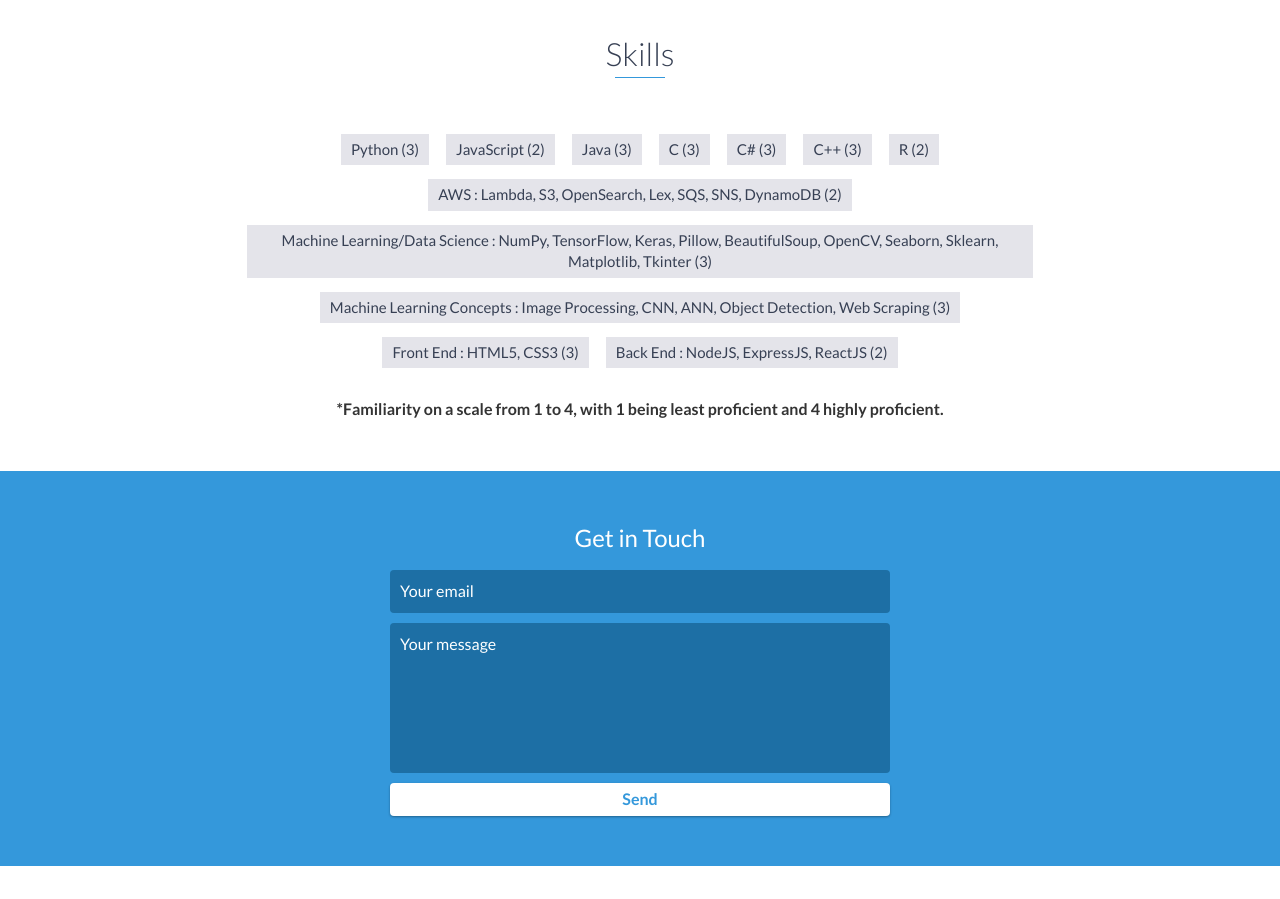
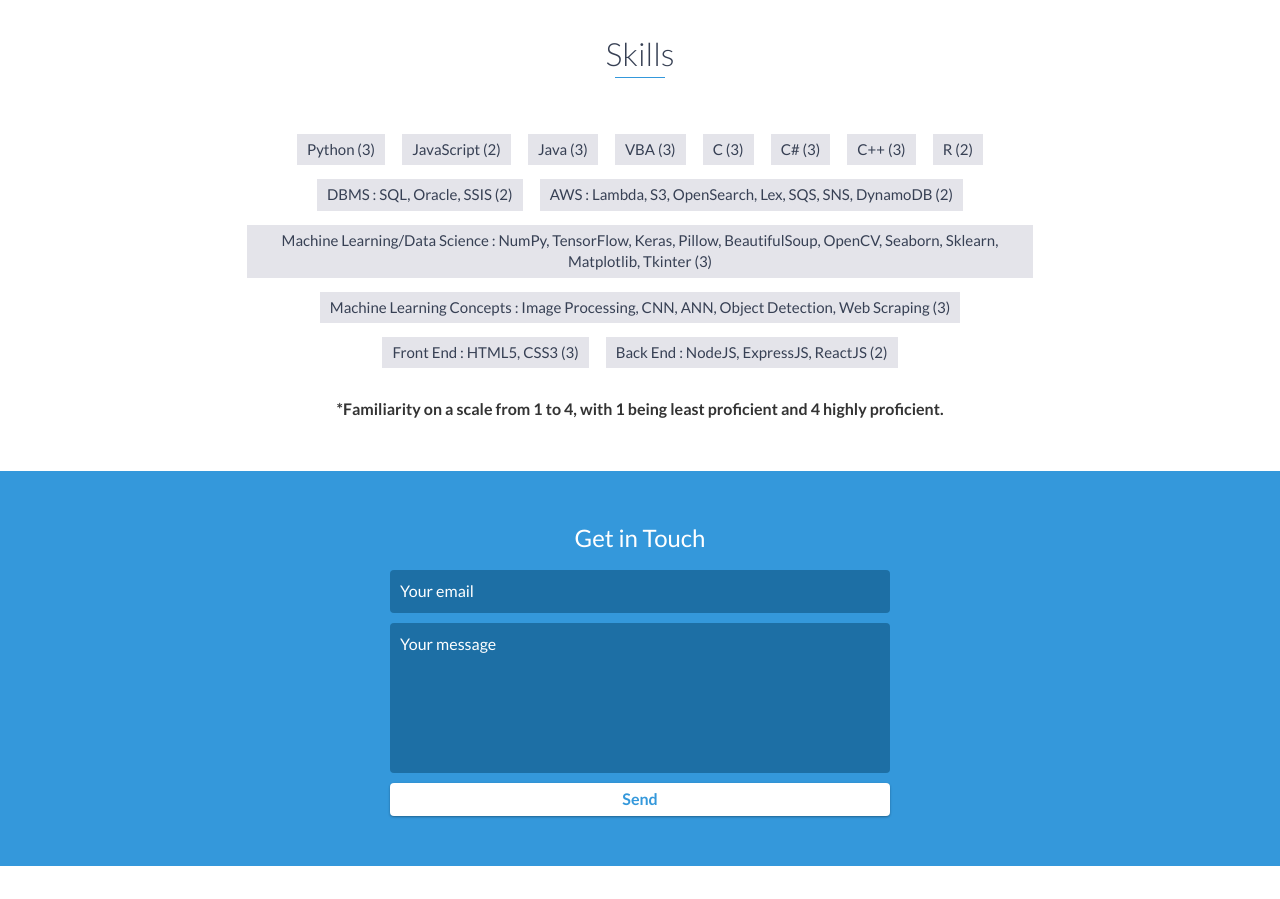
Before and after one commit to adityaaay/newCV, a website: page index.html in a window 1280 px wide. Shown: the part 4340-5239 px from the top of the page. Drawn offline with nearby package versions, Linux system fonts and the light colour scheme.

Commit message:
vba to skills

```diff
--- a/index.html
+++ b/index.html
@@ -223,13 +223,15 @@
     <div id="skills">
         <h2 class="heading">Skills</h2>
         <ul>
-            <li  style="font-size:15px";>Python (3)</li>
+            <li style="font-size:15px";>Python (3)</li>
             <li style="font-size:15px";>JavaScript (2)</li>
             <li style="font-size:15px";>Java (3)</li>
+            <li style="font-size:15px";>VBA (3)</li>
             <li style="font-size:15px";>C (3)</li>
             <li style="font-size:15px";>C# (3)</li>
             <li style="font-size:15px";>C++ (3)</li>
             <li style="font-size:15px";>R (2)</li>
+            <li style="font-size:15px";>DBMS : SQL, Oracle, SSIS (2)</li>
             <li style="font-size:15px";>AWS : Lambda, S3, OpenSearch, Lex, SQS, SNS, DynamoDB (2)</li>
             <li style="font-size:15px";>Machine Learning/Data Science : NumPy, TensorFlow, Keras, Pillow, BeautifulSoup, OpenCV, Seaborn, Sklearn, Matplotlib, Tkinter (3)</li>
             <li style="font-size:15px";>Machine Learning Concepts : Image Processing, CNN, ANN, Object Detection, Web Scraping (3)</li>
```
